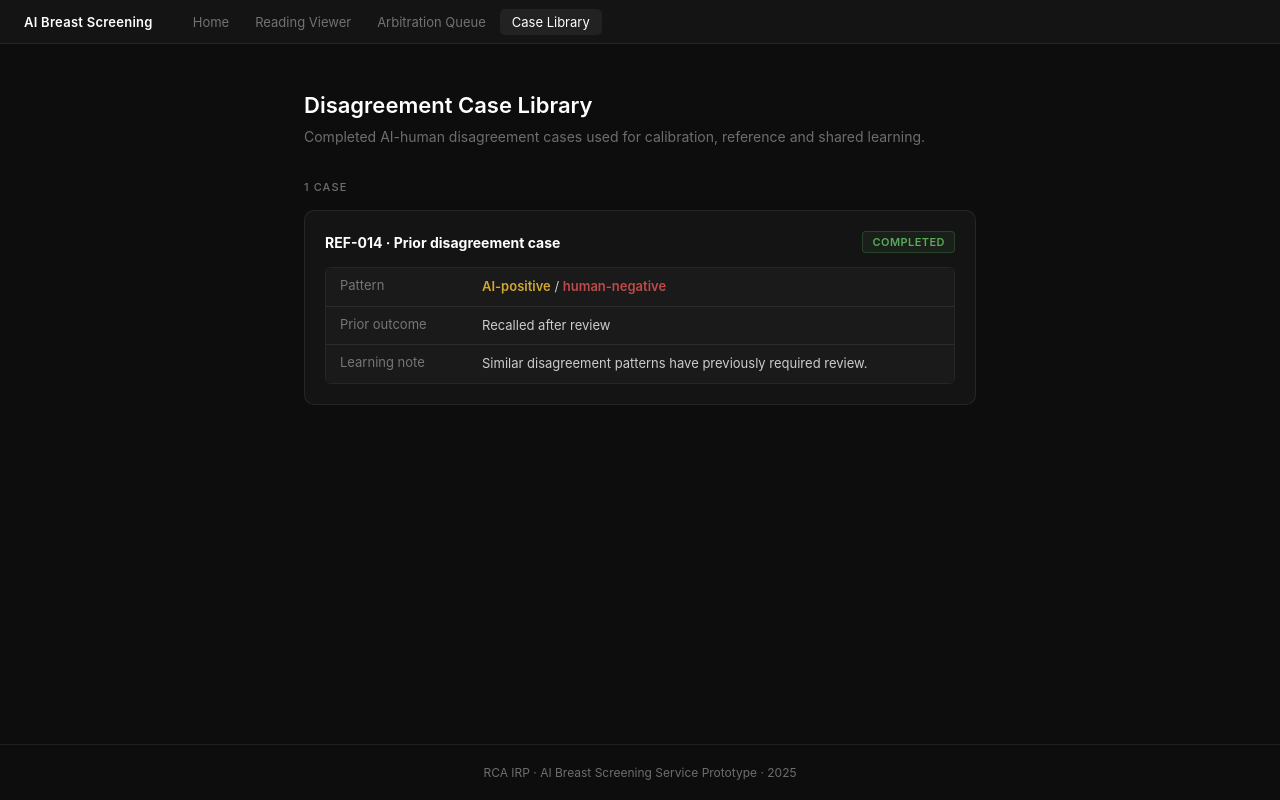
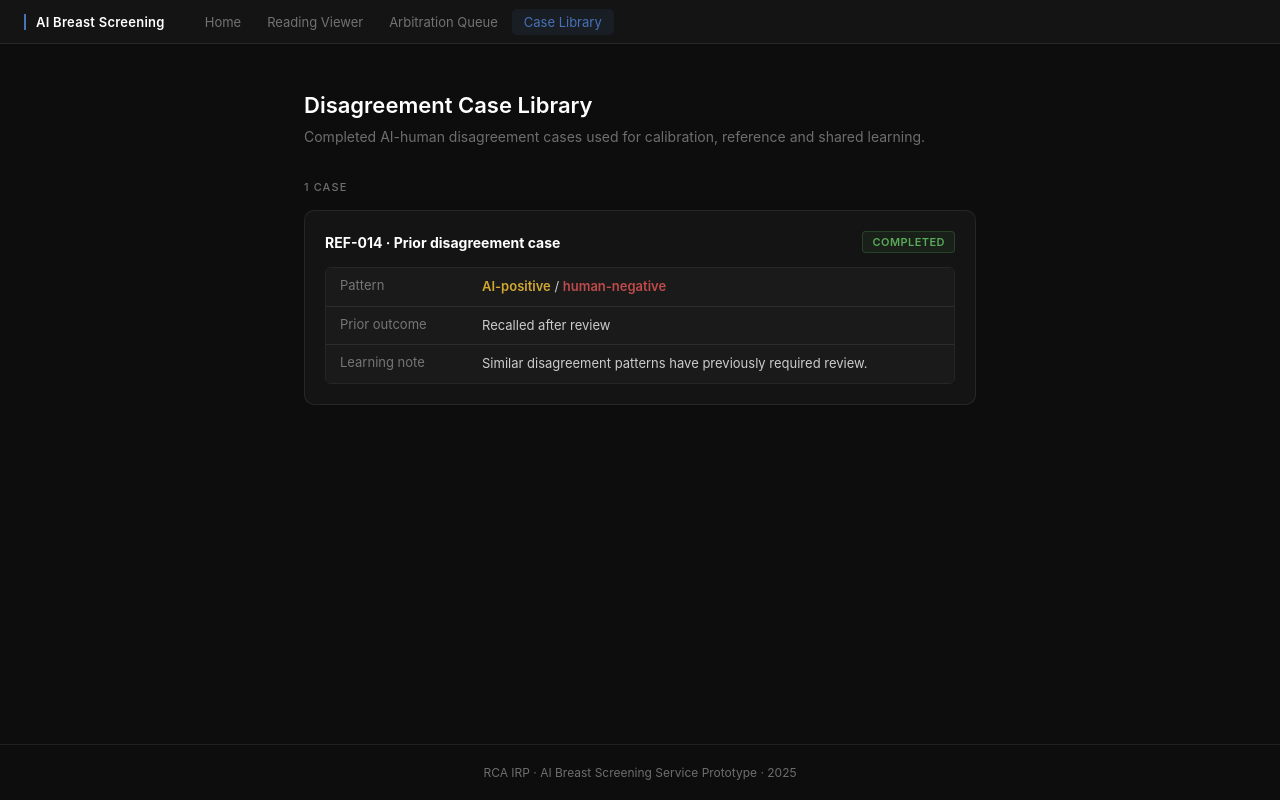
Before and after one commit to Kris0320/RCA-IRP-AI-Breast-Screening-Prototype, a website: page library.html in a window 1280 px wide. Drawn offline with Linux system fonts and the light colour scheme.

Commit message:
Nav: brand blue stripe + active link highlight across all pages
- 2px #4772b8 left border on nav-brand for consistent brand identity
- Active nav link: blue #4772b8 text + subtle rgba(71,114,184,0.1) tint
  (replaces white text + surface3 grey background)
- Applied to index.html, arbitration.html, arbitration-case.html, library.html

Co-Authored-By: Claude Sonnet 4.6 <noreply@anthropic.com>

```diff
--- a/library.html
+++ b/library.html
@@ -15,11 +15,11 @@
     body { background: var(--bg); color: var(--text); font-family: -apple-system, BlinkMacSystemFont, 'Segoe UI', sans-serif; min-height: 100vh; display: flex; flex-direction: column; }
 
     .site-nav { height: 44px; background: var(--surface); border-bottom: 1px solid var(--border); display: flex; align-items: center; padding: 0 24px; gap: 0; flex-shrink: 0; }
-    .nav-brand { font-size: 13px; font-weight: 600; color: var(--text-bright); letter-spacing: 0.02em; margin-right: 28px; white-space: nowrap; }
+    .nav-brand { font-size: 13px; font-weight: 600; color: var(--text-bright); letter-spacing: 0.02em; margin-right: 28px; white-space: nowrap; border-left: 2px solid #4772b8; padding-left: 10px; }
     .nav-links { display: flex; gap: 2px; }
     .nav-link { font-size: 13px; color: var(--text-dim); text-decoration: none; padding: 5px 12px; border-radius: 5px; transition: color 0.15s, background 0.15s; white-space: nowrap; }
     .nav-link:hover { color: var(--text); background: var(--surface2); }
-    .nav-link.active { color: var(--text-bright); background: var(--surface3); }
+    .nav-link.active { color: #4772b8; background: rgba(71,114,184,0.1); }
 
     .page-content { max-width: 720px; width: 100%; margin: 0 auto; padding: 48px 24px 64px; flex: 1; }
     .page-header { margin-bottom: 32px; }
```
Also changed, not shown: arbitration-case.html (+2 -2 lines), arbitration.html (+2 -2 lines), index.html (+3 -1 lines).
